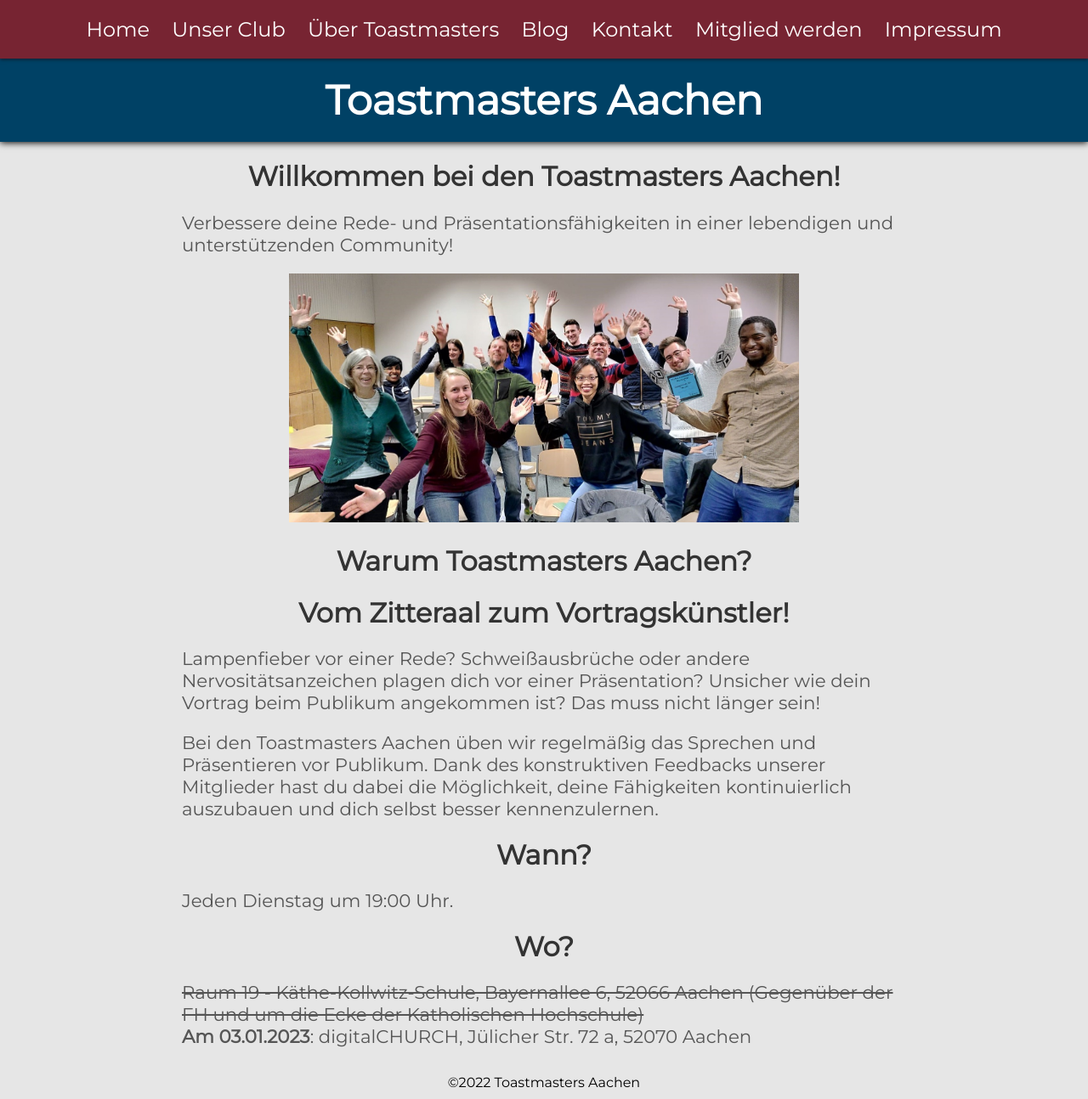
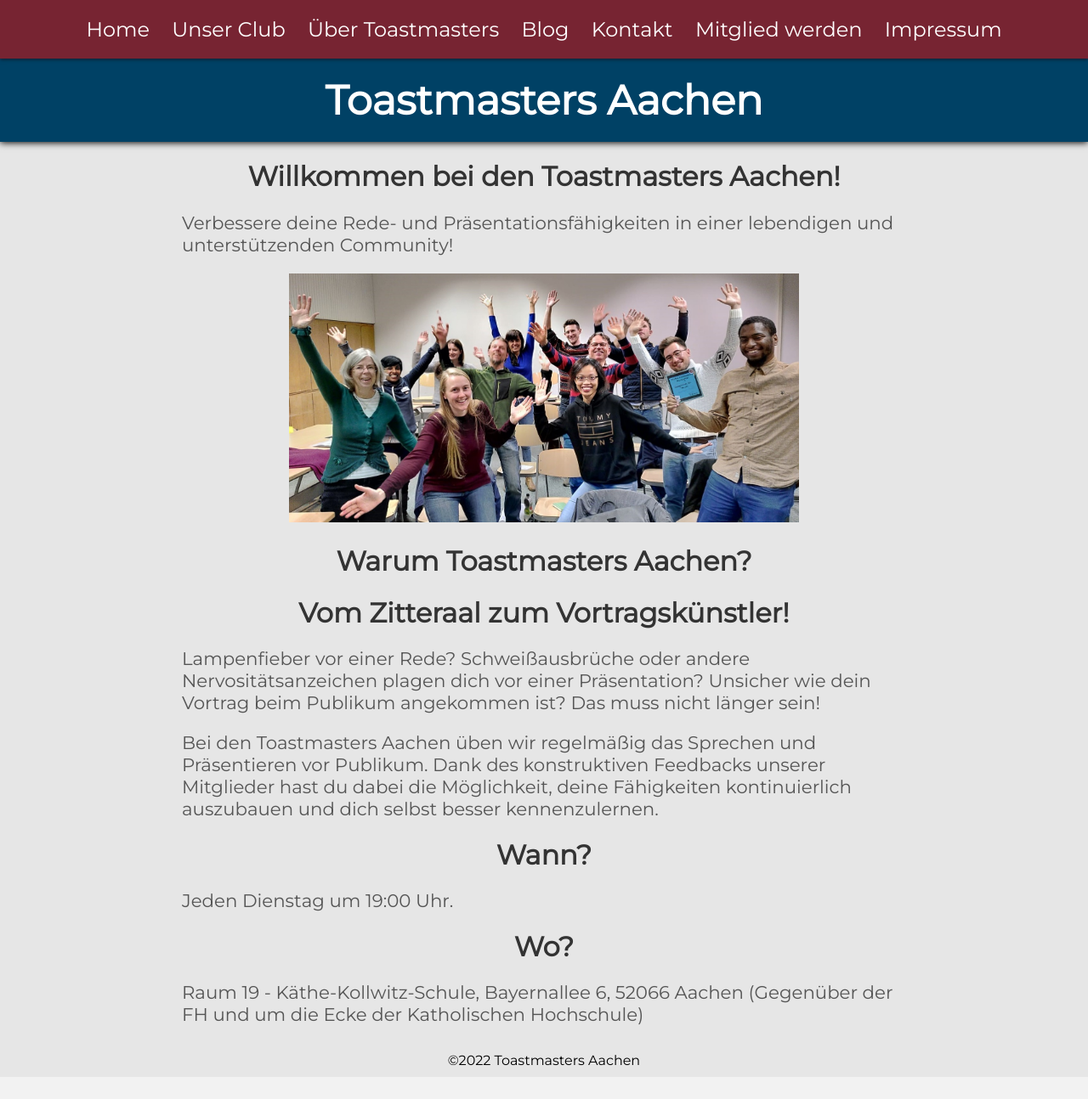
Before and after one commit to toastmasters-aachen/toastmasters-aachen.github.io, a Jekyll site: the page built from index.md, in a window 1280 px wide. Shown: the whole page at 85% size. Built offline with Jekyll 4.4.1, drawn with Linux system fonts in a browser that asks for light colours; after the commit the page ends 1268 px from its top, so only the background shows below that.

Commit message:
Update index.md

```diff
--- a/index.md
+++ b/index.md
@@ -28,6 +28,4 @@ Jeden Dienstag um 19:00 Uhr.
 
 # Wo?
 
-<del>Raum 19 - Käthe-Kollwitz-Schule, Bayernallee 6, 52066 Aachen (Gegenüber der FH und um die Ecke der Katholischen Hochschule)</del>
-<br>
-**Am 03.01.2023**: digitalCHURCH, Jülicher Str. 72 a, 52070 Aachen
+Raum 19 - Käthe-Kollwitz-Schule, Bayernallee 6, 52066 Aachen (Gegenüber der FH und um die Ecke der Katholischen Hochschule)
```
